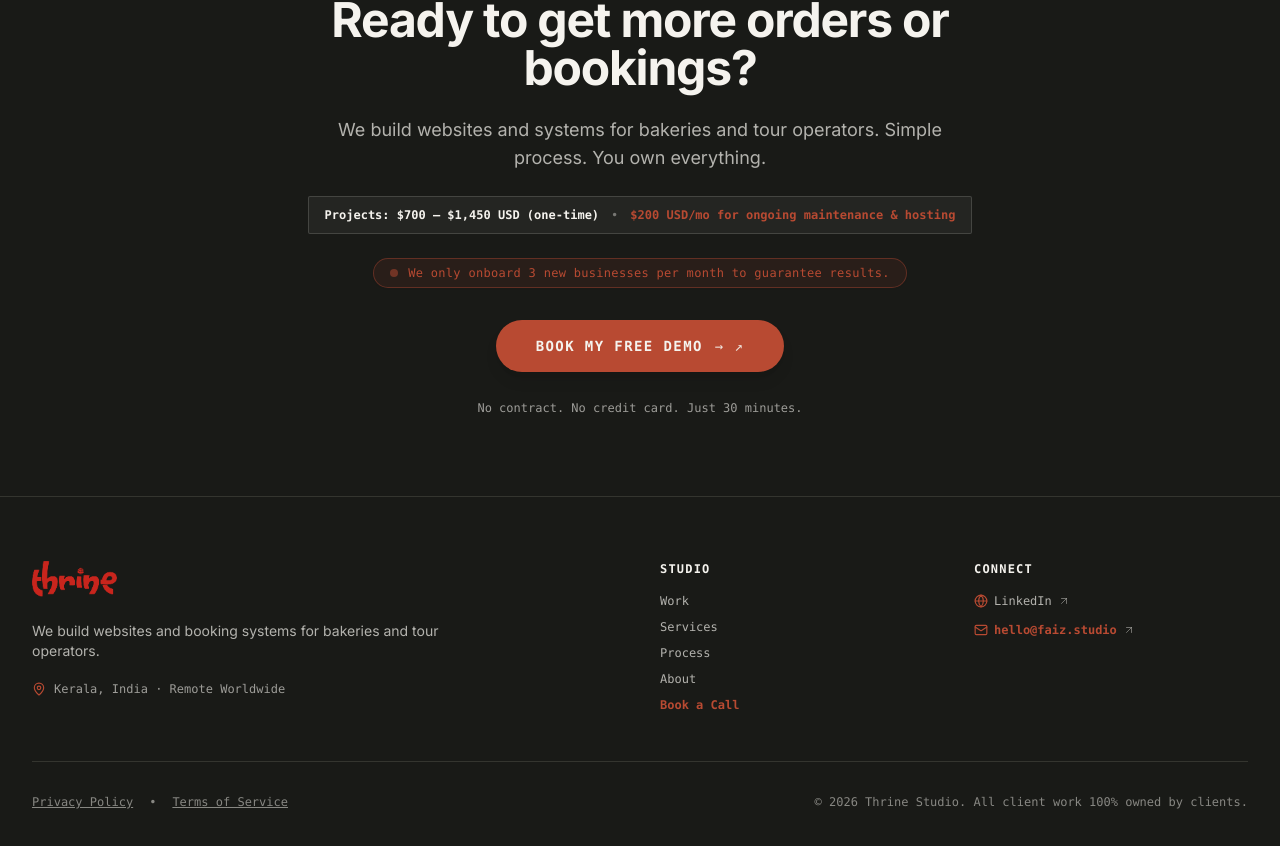
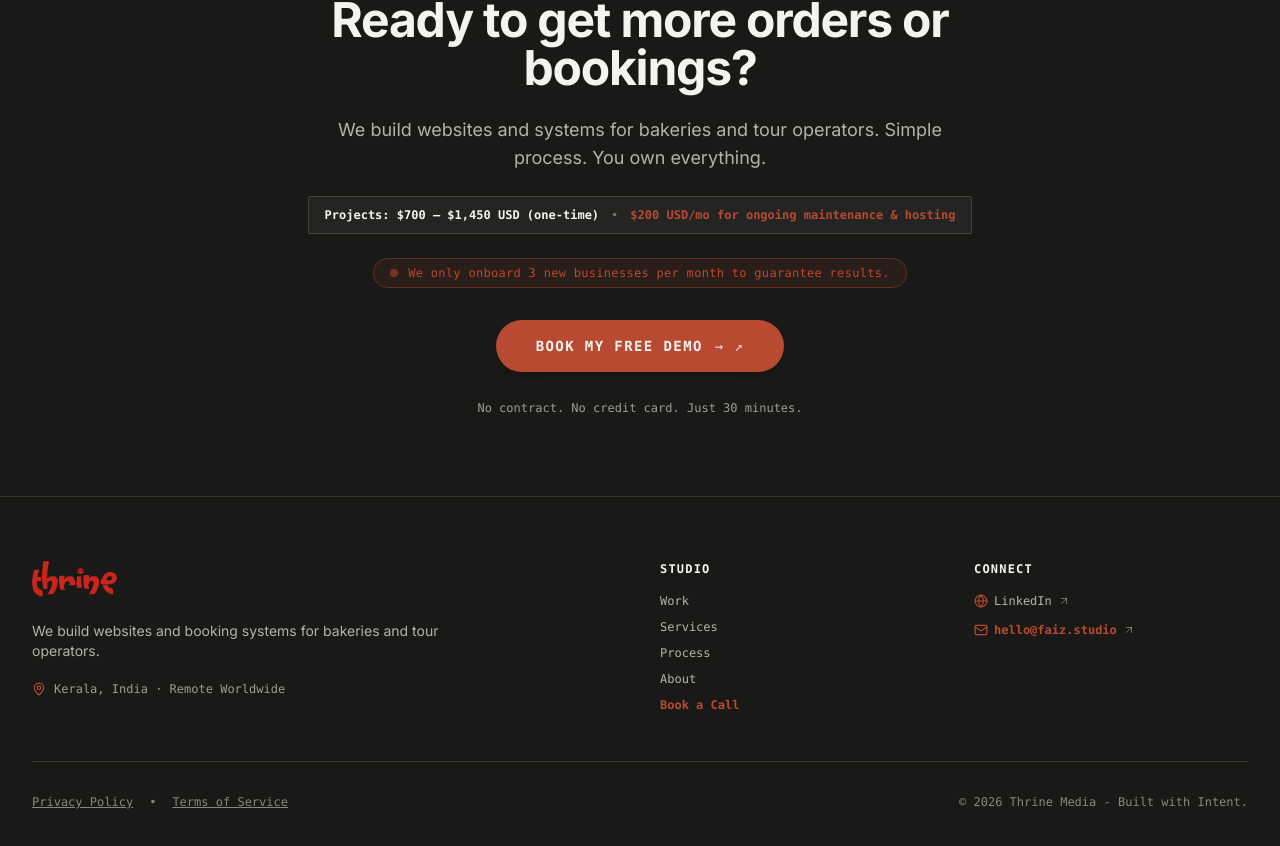
Before and after one commit to IsacSmile/thrine-uk, a React (Vite) app: page / in a window 1280 px wide. Shown: the part 10736-11582 px from the top of the page. Built offline with nearby package versions, Linux system fonts and the light colour scheme; no server answers.

Commit message:
copy: update copyright notice to © 2026 Thrine Media - Built with Intent.

```diff
--- a/src/components/layout/Footer.tsx
+++ b/src/components/layout/Footer.tsx
@@ -111,7 +111,7 @@ export const Footer: React.FC = () => {
             </button>
           </div>
           <div>
-            © 2026 Thrine Studio. All client work 100% owned by clients.
+            © 2026 Thrine Media - Built with Intent.
           </div>
         </div>
       </Container>
```
